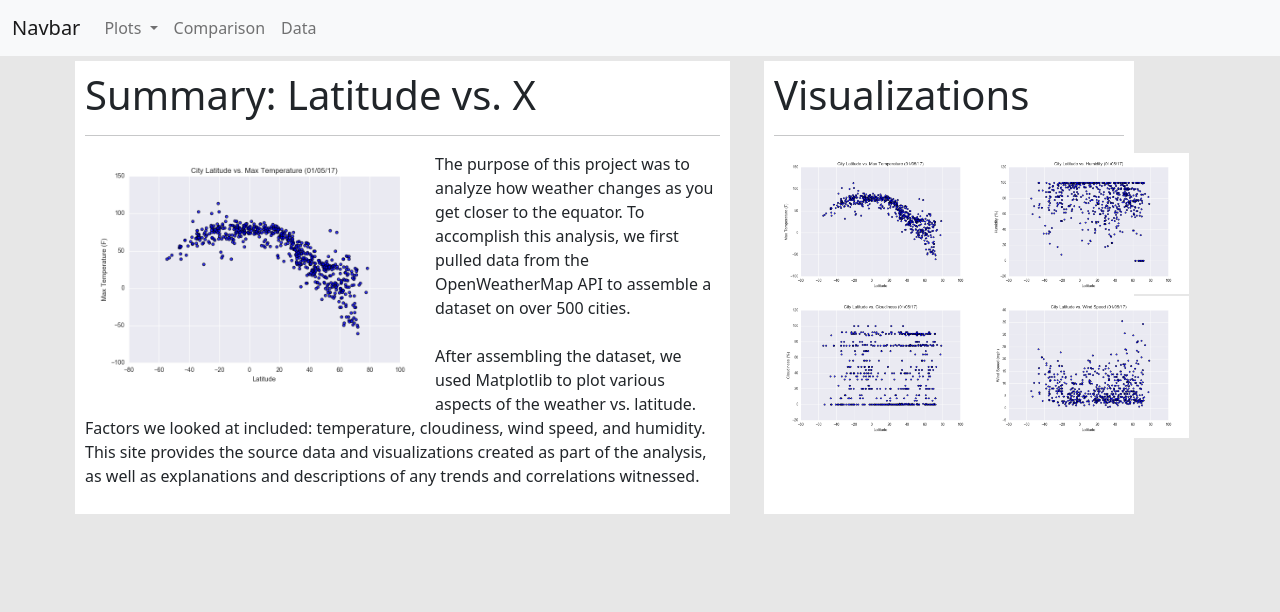
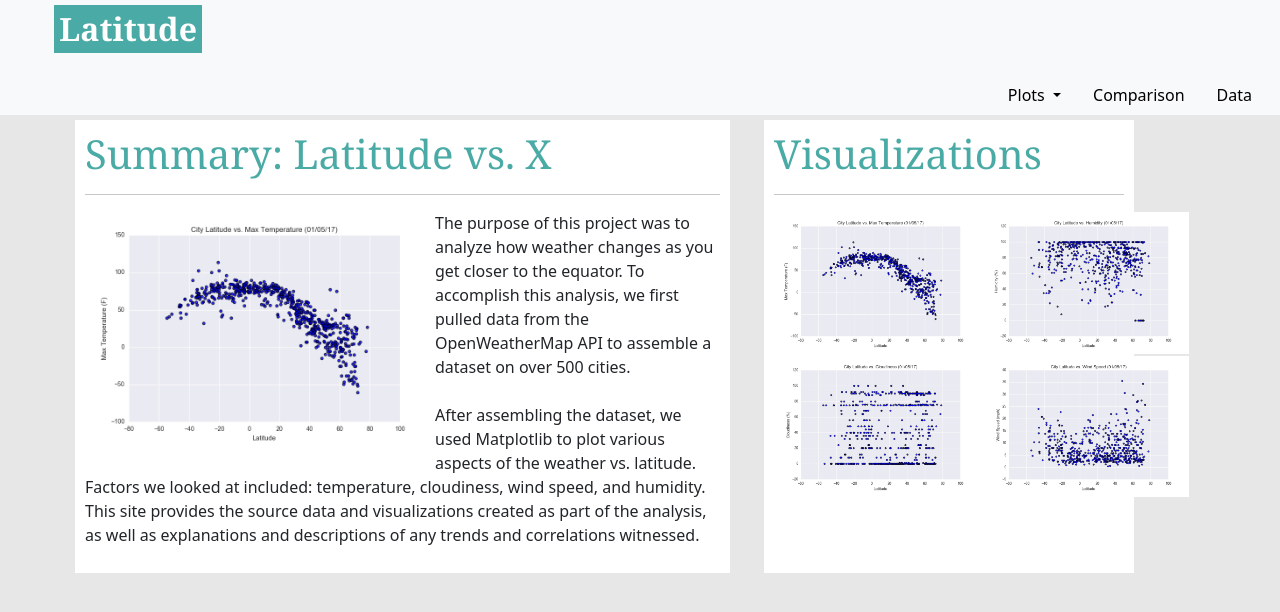
Before and after one commit to jeremybar32093/web-design-challenge, a plain HTML site: page index.html in a window 1280 px wide. Drawn offline with nearby package versions, Linux system fonts and the light colour scheme.

Commit message:
updated navbar in index.html

```diff
--- a/css/main.css
+++ b/css/main.css
@@ -30,3 +30,25 @@ body {
     background-color: white;
     border: 5px solid rgb(231,231,231)
 }
+
+.navbrand {
+    padding-right: 1050px;
+}
+
+.navbrand-title {
+    padding: 5px;
+    background-color: rgb(74, 170, 165);
+    font-family:Cambria, Cochin, Georgia, Times, 'Times New Roman', serif;
+    color: white;
+    font-weight: bold;
+}
+
+.content-title {
+    color: rgb(74,170,165);
+    font-family:Cambria, Cochin, Georgia, Times, 'Times New Roman', serif;
+}
+
+.nav-standard {
+    color: black;
+    padding-top: 17px;
+}
--- a/index.html
+++ b/index.html
@@ -22,17 +22,14 @@
     <link rel="stylesheet" href="css/main.css" />
   </head>
   <body>
-    <!------------ Navbar ---------- -->
-    <nav class="navbar navbar-expand-lg navbar-light bg-light">
-        <div class="container-fluid">
-          <a class="navbar-brand" href="#">Navbar</a>
-          <button class="navbar-toggler" type="button" data-bs-toggle="collapse" data-bs-target="#navbarSupportedContent" aria-controls="navbarSupportedContent" aria-expanded="false" aria-label="Toggle navigation">
-            <span class="navbar-toggler-icon"></span>
-          </button>
-          <div class="collapse navbar-collapse" id="navbarSupportedContent">
-            <ul class="navbar-nav me-auto mb-2 mb-lg-0">
-              <li class="nav-item dropdown">
-                <a class="nav-link dropdown-toggle" href="#" id="navbarDropdown" role="button" data-bs-toggle="dropdown" aria-expanded="false">
+
+    <!-- Navbar -->
+    <nav class="bg-light navbar-light navbar-expand-lg">
+    <div class="container-fluid">
+        <ul class="nav justify-content-end">
+            <li class="navbar-brand navbrand"><h2 class="navbrand-title">Latitude</h2></li>
+            <li class="nav-item dropdown">
+                <a class="nav-link dropdown-toggle  nav-standard" href="#" id="navbarDropdown" role="button" data-bs-toggle="dropdown" aria-expanded="false">
                   Plots
                 </a>
                 <ul class="dropdown-menu" aria-labelledby="navbarDropdown">
@@ -43,21 +40,21 @@
                 </ul>
               </li>
               <li class="nav-item">
-                <a class="nav-link" href="#">Comparison</a>
+                <a class="nav-link  nav-standard" href="#">Comparison</a>
               </li>
               <li class="nav-item">
-                <a class="nav-link" href="#">Data</a>
+                <a class="nav-link nav-standard" href="#">Data</a>
               </li>
-            </ul>
-          </div>
-        </div>
-      </nav>
+          </ul>
+    </div>
+
+    </nav>
 
     <!------------ Page Content ---------- -->
     <div class="container">
       <div class="row">
         <div class="col-7 main-content">
-            <h1>Summary: Latitude vs. X</h1>
+            <h1 class="content-title">Summary: Latitude vs. X</h1>
             <hr />
           <img
             class="main-image"
@@ -85,7 +82,7 @@
         </div>
 
         <div class="col-4 visualization-content">
-            <h1>Visualizations</h1>
+            <h1 class="content-title">Visualizations</h1>
             <hr />
             <table>
               <tr>
```
